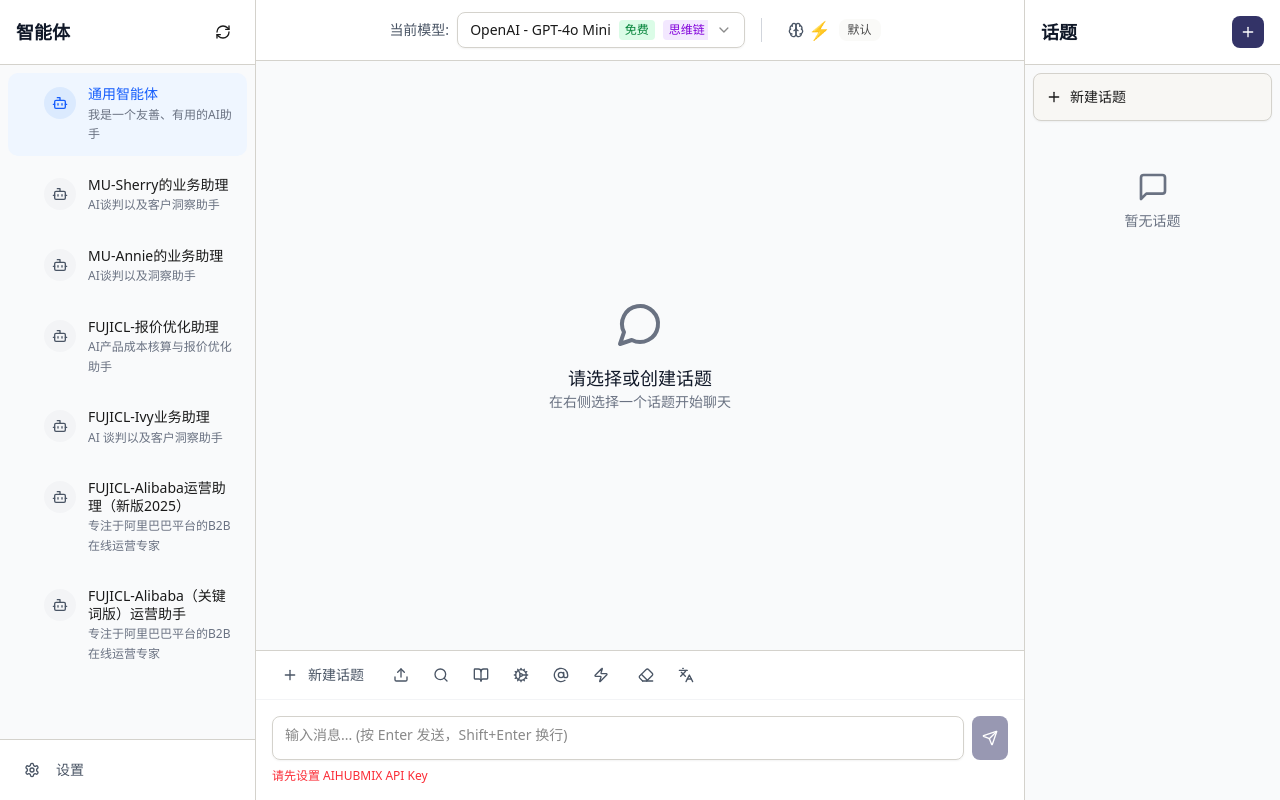
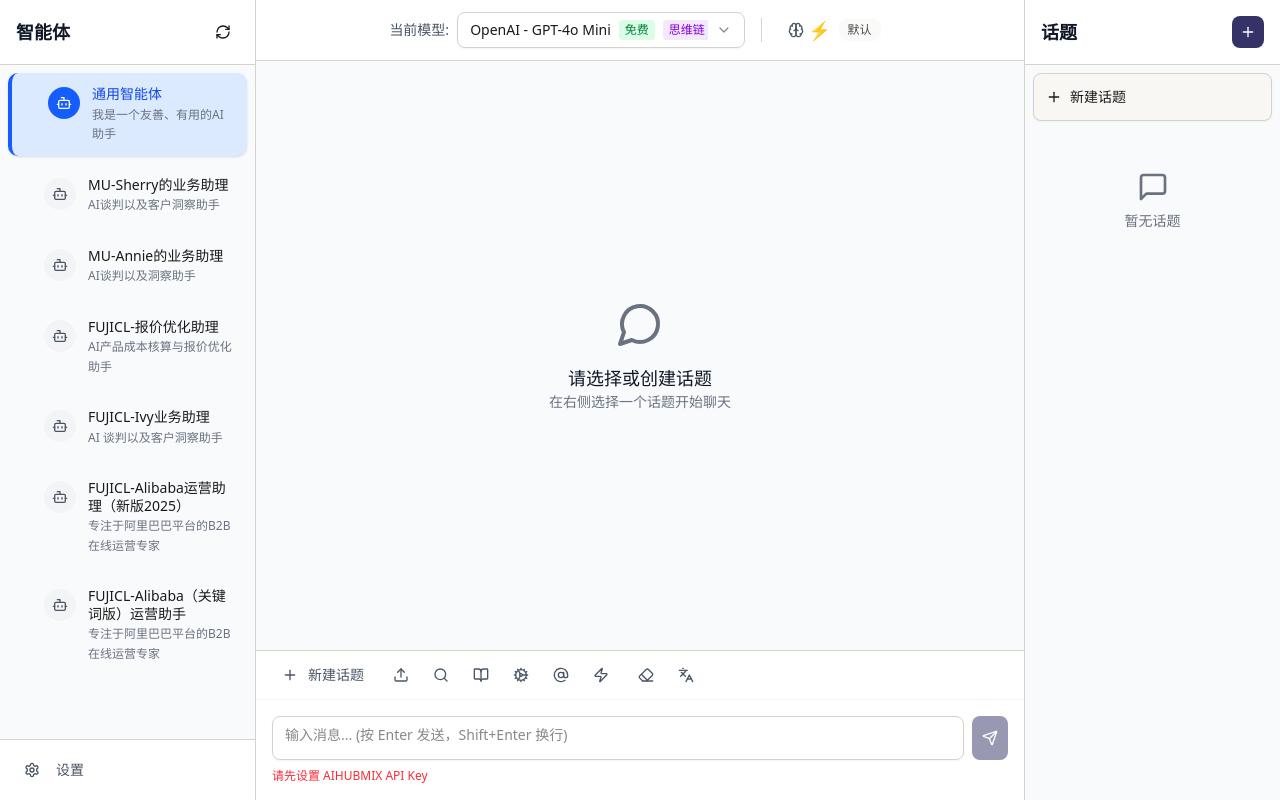
Before and after one commit to luckinautoissac-coder/My_NextJs_App, a Next.js app: page / in a window 1280 px wide. Built offline with nearby package versions, Linux system fonts and the light colour scheme.

Commit message:
enhance: improve agent selection visual feedback with border and stronger colors

```diff
--- a/src/components/sidebar/AgentSidebar.tsx
+++ b/src/components/sidebar/AgentSidebar.tsx
@@ -57,7 +57,7 @@ function SortableAgentItem({ agent, isActive, onClick }: { agent: any, isActive:
       style={style}
       className={cn(
         'group flex items-start gap-2 px-3 py-3 rounded-lg cursor-pointer transition-colors',
-        isActive ? 'bg-blue-50 text-blue-600' : 'hover:bg-gray-100',
+        isActive ? 'bg-blue-100 text-blue-700 border-l-4 border-blue-600 font-medium shadow-sm' : 'hover:bg-gray-100',
         isDragging && 'opacity-50'
       )}
       {...attributes}
@@ -74,9 +74,9 @@ function SortableAgentItem({ agent, isActive, onClick }: { agent: any, isActive:
       <div className="flex items-start gap-3 flex-1" onClick={onClick}>
         <div className={cn(
           'flex h-8 w-8 items-center justify-center rounded-full flex-shrink-0 mt-0.5',
-          isActive ? 'bg-blue-100' : 'bg-gray-100'
+          isActive ? 'bg-blue-600' : 'bg-gray-100'
         )}>
-          <Bot className={cn('h-4 w-4', isActive ? 'text-blue-600' : 'text-gray-600')} />
+          <Bot className={cn('h-4 w-4', isActive ? 'text-white' : 'text-gray-600')} />
         </div>
         <div className="flex-1 min-w-0">
           <p className="text-sm font-medium break-words leading-tight">{agent.name}</p>
```
